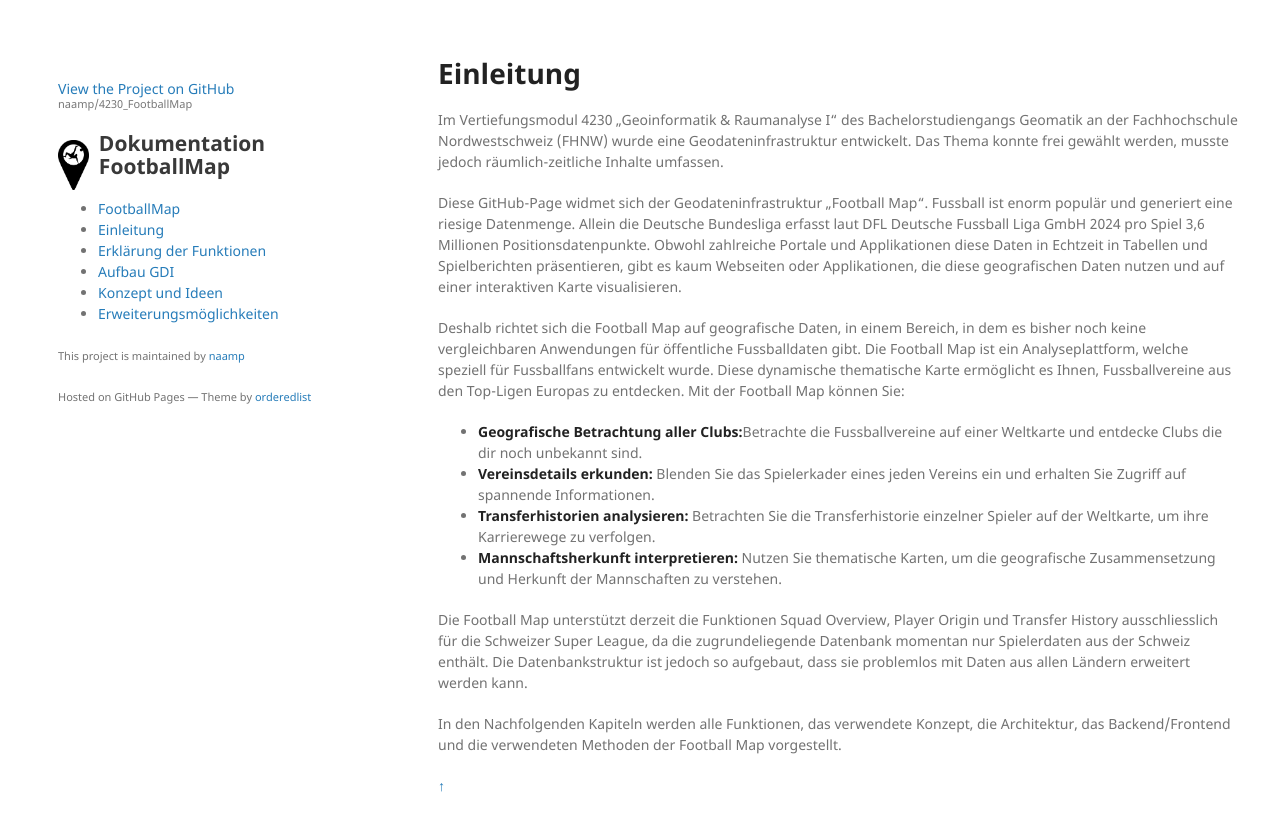
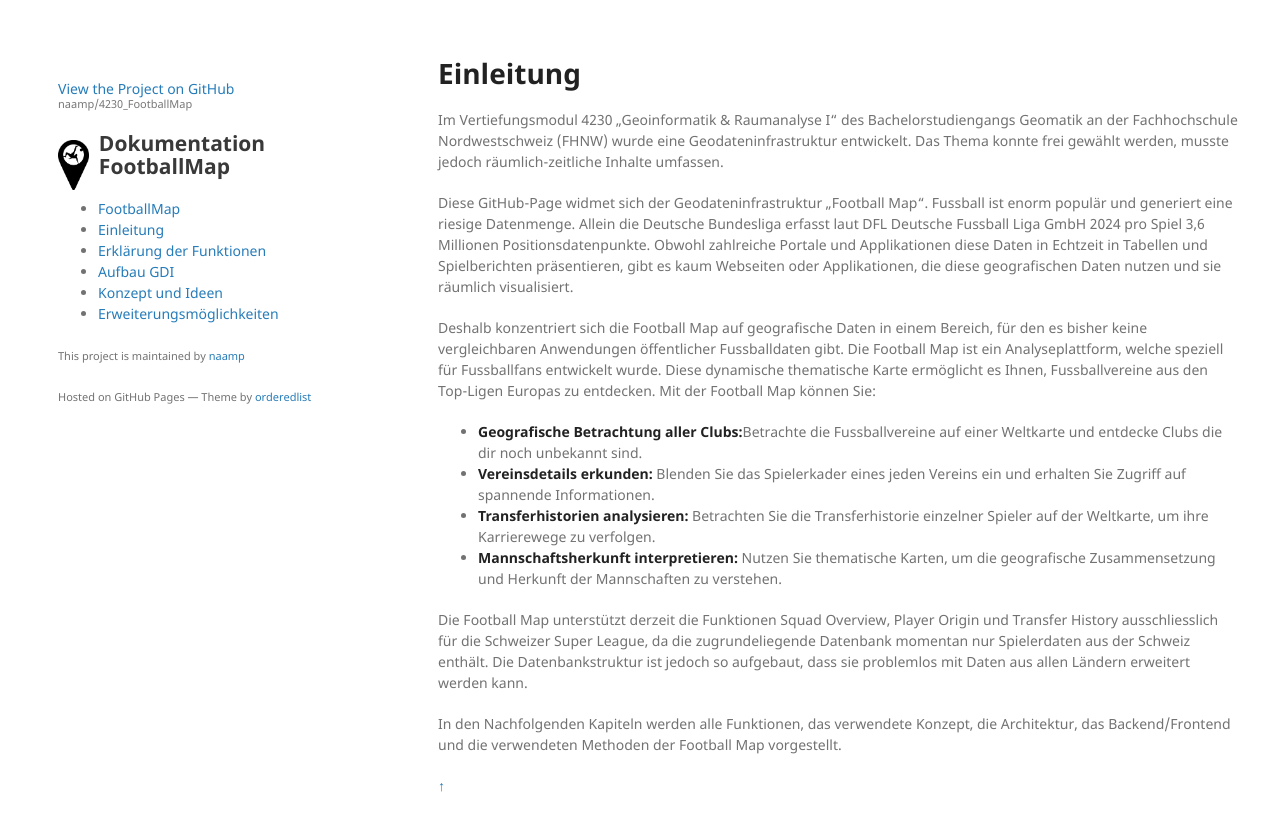
Before and after one commit to naamp/4230_FootballMap, a Jekyll site: the page built from docs/einleitung.md, in a window 1280 px wide. Shown: the top 831 px of the page. Built offline with Jekyll 4.4.1, drawn with Linux system fonts in a browser that asks for light colours; our own code applies the rules of GitHub Pages for plain Markdown files.

Commit message:
20240516_Silvan_2
Anpassungen GitHup Page

```diff
--- a/docs/einleitung.md
+++ b/docs/einleitung.md
@@ -2,9 +2,9 @@
 <a id="top"></a>
 Im Vertiefungsmodul 4230 „Geoinformatik & Raumanalyse I“ des Bachelorstudiengangs Geomatik an der Fachhochschule Nordwestschweiz (FHNW) wurde eine Geodateninfrastruktur entwickelt. Das Thema konnte frei gewählt werden, musste jedoch räumlich-zeitliche Inhalte umfassen.
 
-Diese GitHub-Page widmet sich der Geodateninfrastruktur „Football Map“. Fussball ist enorm populär und generiert eine riesige Datenmenge. Allein die Deutsche Bundesliga erfasst laut DFL Deutsche Fussball Liga GmbH 2024 pro Spiel 3,6 Millionen Positionsdatenpunkte. Obwohl zahlreiche Portale und Applikationen diese Daten in Echtzeit in Tabellen und Spielberichten präsentieren, gibt es kaum Webseiten oder Applikationen, die diese geografischen Daten nutzen und auf einer interaktiven Karte visualisieren.
+Diese GitHub-Page widmet sich der Geodateninfrastruktur „Football Map“. Fussball ist enorm populär und generiert eine riesige Datenmenge. Allein die Deutsche Bundesliga erfasst laut DFL Deutsche Fussball Liga GmbH 2024 pro Spiel 3,6 Millionen Positionsdatenpunkte. Obwohl zahlreiche Portale und Applikationen diese Daten in Echtzeit in Tabellen und Spielberichten präsentieren, gibt es kaum Webseiten oder Applikationen, die diese geografischen Daten nutzen und sie räumlich visualisiert.
 
-Deshalb richtet sich die Football Map auf geografische Daten, in einem Bereich, in dem es bisher noch keine vergleichbaren Anwendungen für öffentliche Fussballdaten gibt. Die Football Map ist ein Analyseplattform, welche speziell für Fussballfans entwickelt wurde. Diese dynamische thematische Karte ermöglicht es Ihnen, Fussballvereine aus den Top-Ligen Europas zu entdecken. Mit der Football Map können Sie:
+Deshalb konzentriert sich die Football Map auf geografische Daten in einem Bereich, für den es bisher keine vergleichbaren Anwendungen öffentlicher Fussballdaten gibt. Die Football Map ist ein Analyseplattform, welche speziell für Fussballfans entwickelt wurde. Diese dynamische thematische Karte ermöglicht es Ihnen, Fussballvereine aus den Top-Ligen Europas zu entdecken. Mit der Football Map können Sie:
 
 - **Geografische Betrachtung aller Clubs:**Betrachte die Fussballvereine auf einer Weltkarte und entdecke Clubs die dir noch unbekannt sind.
 - **Vereinsdetails erkunden:** Blenden Sie das Spielerkader eines jeden Vereins ein und erhalten Sie Zugriff auf spannende Informationen.
```
Also changed, not shown: docs/funktionen.md (+5 -5 lines), docs/index.md (+1 -1 lines).
